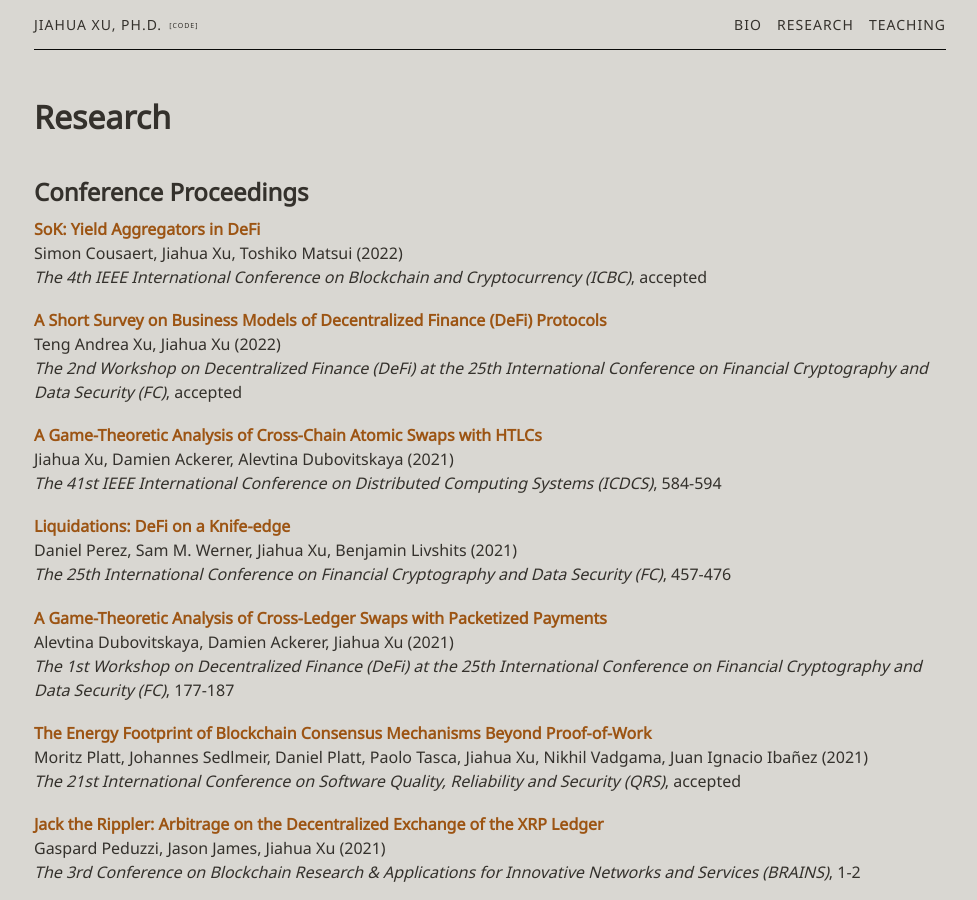
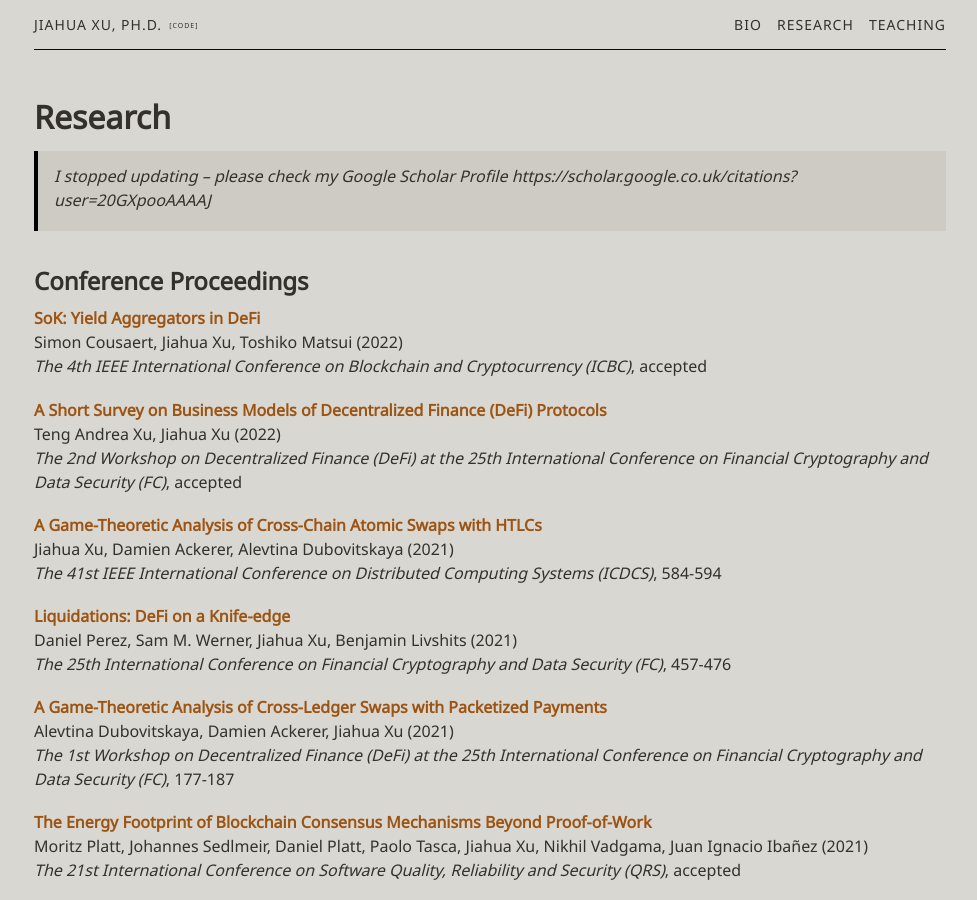
Before and after one commit to xujiahuayz/xujiahuayz.github.io, a Jekyll site: the page built from publications.md, in a window 1280 px wide and 900 px high. Shown: the whole window, without its empty margins (150-1127 px from the left). Built offline with Jekyll 4.4.1, drawn with Linux system fonts in a browser that asks for light colours.

Commit message:
sloppy update

```diff
--- a/publications.md
+++ b/publications.md
@@ -208,6 +208,8 @@ pad:
       url:     "https://www.ivw.unisg.ch/wp-content/uploads/2018/09/Studie-Bancassurance_2018.pdf"
 ---
 
+> I stopped updating -- please check my Google Scholar Profile https://scholar.google.co.uk/citations?user=20GXpooAAAAJ
+
 ## Conference Proceedings
 
 {% for item in page.conf %}
```
Also changed, not shown: index.md (+2 -2 lines).
